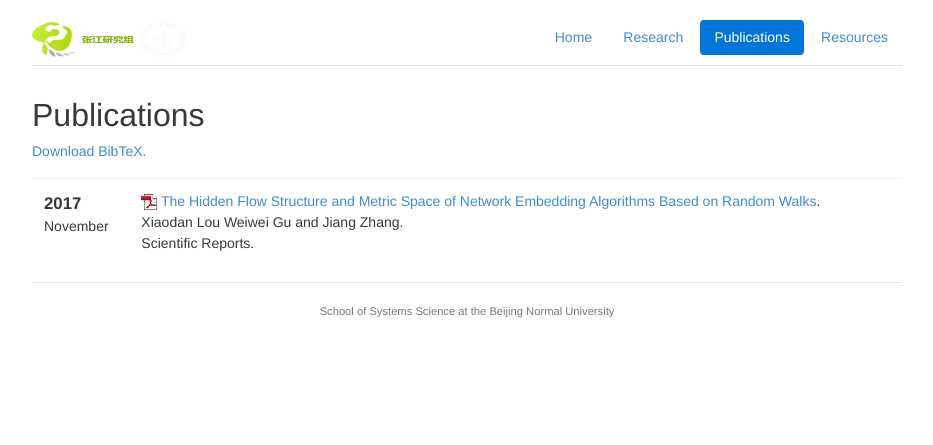
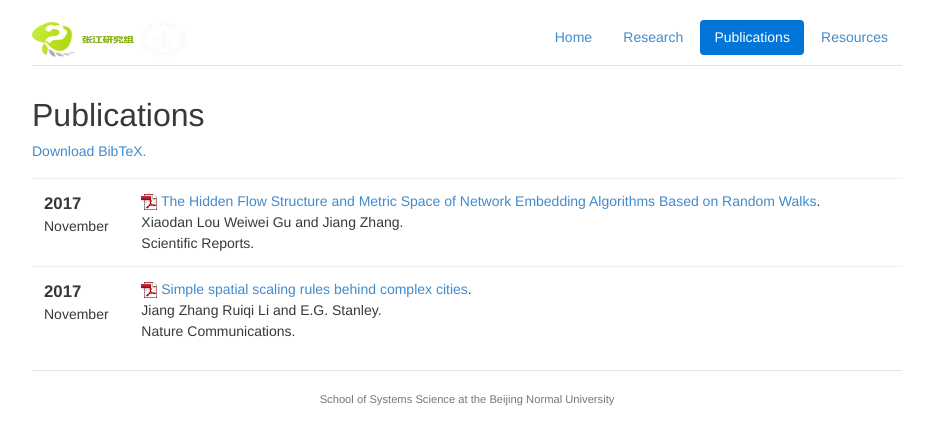
Before and after one commit to bnusss/bnusss.github.io, a Jekyll site: the page built from publications.html, in a window 1280 px wide. Shown: the top 445 px of the page, without its empty margins (173-1106 px from the left). Built offline with Jekyll 4.4.1, drawn with Linux system fonts in a browser that asks for light colours; nearby versions of some CDN libraries; Markdown is read by kramdown in place of the engine named in the settings.

Commit message:
modify makefile & delete files

```diff
--- a/_includes/pubs.html
+++ b/_includes/pubs.html
@@ -24,5 +24,29 @@
 			</span>
 		</td>
 	</tr>
+	<tr>
+		<td>
+			<span class="date">
+
+				<big><strong>2017</strong></big><br />
+
+				November
+			</span>
+		</td>
+		<td class="publication">
+			<span class="pubtitle">
+					<img src="img/pdficon_small.png" width="16"
+						height="16" alt="PDF" />
+				<a href="http://swarmagents.cn.13442.m8849.cn/thesis/download.asp?address=doc/jake_384.pdf">Simple spatial scaling rules behind complex cities</a>.
+			</span><br />
+			<span class="authors">
+				Jiang Zhang Ruiqi Li and E.G. Stanley.
+			</span><br />
+			<span class="venuetype"></span><span class="venue">Nature Communications</span>.
+			<br />
+			<span class="links">
+			</span>
+		</td>
+	</tr>
 </tbody>
 </table>
```
Also changed, not shown: _layouts/wacas.html (deleted, +0 -46 lines), _layouts/wax.html (deleted, +0 -41 lines), bib/sampa-pubs.bib (+8 -0 lines), 1 other file.
